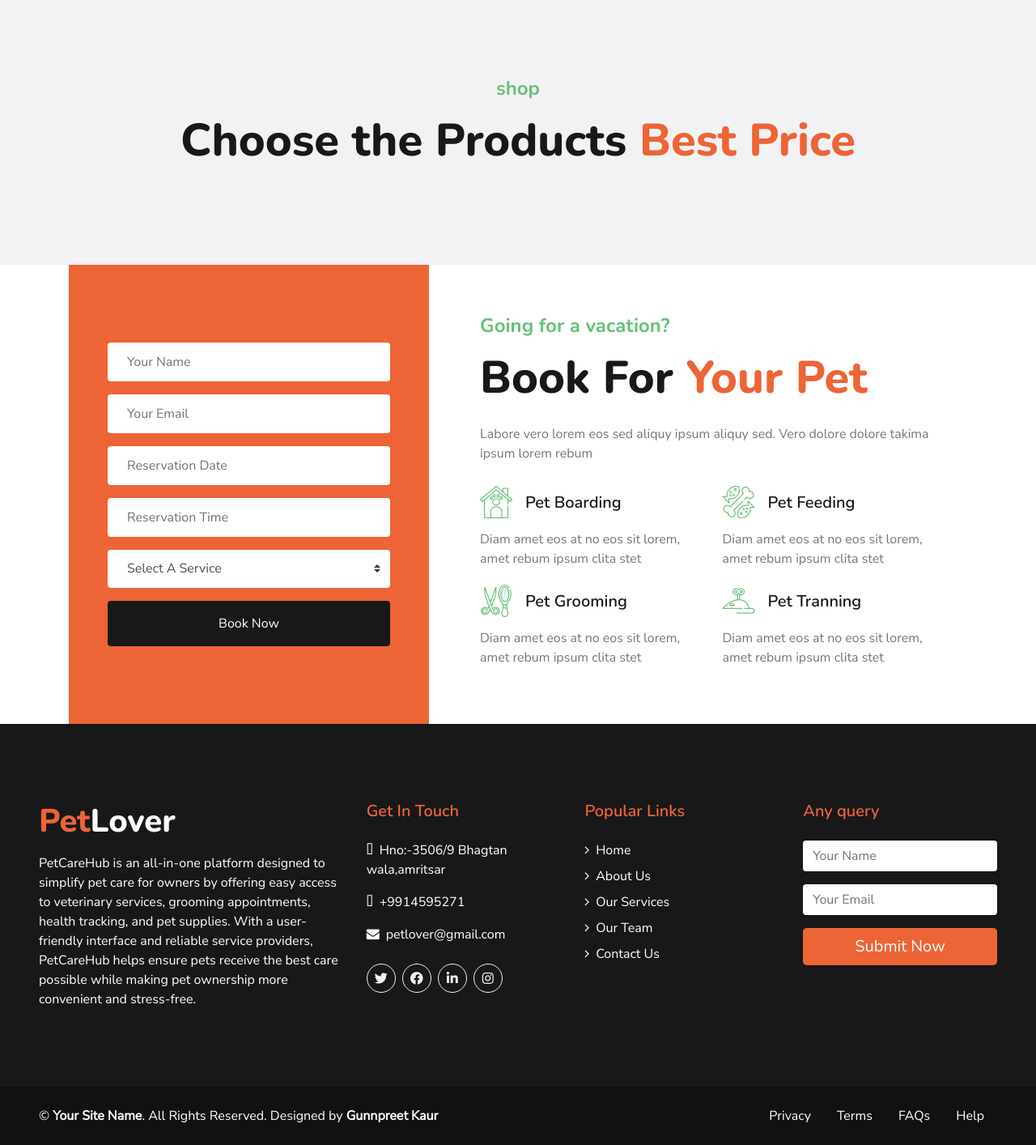
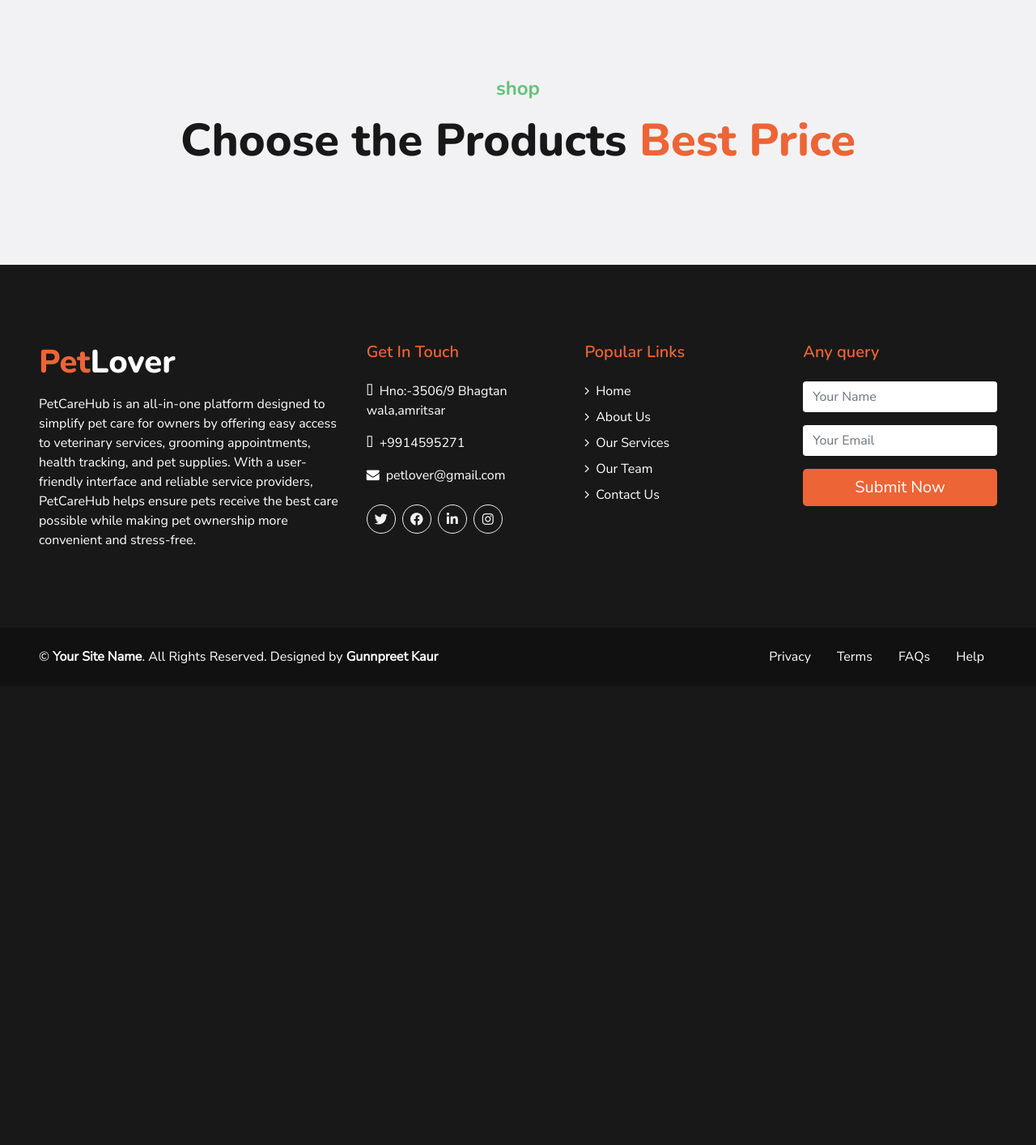
Before and after one commit to gunnu2908/petlover, a PHP site: page /shop.php in a window 1280 px wide. Shown: the part 194-1608 px from the top of the page at 81% size. After the commit the page ends 1013 px from the top, so only its background shows below. Run offline with PHP 8.4, Linux system fonts and the light colour scheme; data that the repository does not hold is empty; some libraries are stand-ins or nearby versions.

Commit message:
fixed ui

```diff
--- a/shop.php
+++ b/shop.php
@@ -188,90 +188,6 @@ $cart_count = $row['count'];
     <!-- Pricing Plan End -->
 
 
-    <!-- Booking Start -->
-    <div class="container-fluid">
-        <div class="container">
-            <div class="row align-items-center">
-                <div class="col-lg-5">
-                    <div class="bg-primary py-5 px-4 px-sm-5">
-                        <form class="py-5">
-                            <div class="form-group">
-                                <input type="text" class="form-control border-0 p-4" placeholder="Your Name" required="required" />
-                            </div>
-                            <div class="form-group">
-                                <input type="email" class="form-control border-0 p-4" placeholder="Your Email" required="required" />
-                            </div>
-                            <div class="form-group">
-                                <div class="date" id="date" data-target-input="nearest">
-                                    <input type="text" class="form-control border-0 p-4 datetimepicker-input" placeholder="Reservation Date" data-target="#date" data-toggle="datetimepicker"/>
-                                </div>
-                            </div>
-                            <div class="form-group">
-                                <div class="time" id="time" data-target-input="nearest">
-                                    <input type="text" class="form-control border-0 p-4 datetimepicker-input" placeholder="Reservation Time" data-target="#time" data-toggle="datetimepicker"/>
-                                </div>
-                            </div>
-                            <div class="form-group">
-                                <select class="custom-select border-0 px-4" style="height: 47px;">
-                                    <option selected>Select A Service</option>
-                                    <option value="1">Service 1</option>
-                                    <option value="2">Service 1</option>
-                                    <option value="3">Service 1</option>
-                                </select>
-                            </div>
-                            <div>
-                                <button class="btn btn-dark btn-block border-0 py-3" type="submit">Book Now</button>
-                            </div>
-                        </form>
-                    </div>
-                </div>
-                <div class="col-lg-7 py-5 py-lg-0 px-3 px-lg-5">
-                    <h4 class="text-secondary mb-3">Going for a vacation?</h4>
-                    <h1 class="display-4 mb-4">Book For <span class="text-primary">Your Pet</span></h1>
-                    <p>Labore vero lorem eos sed aliquy ipsum aliquy sed. Vero dolore dolore takima ipsum lorem rebum</p>
-                    <div class="row py-2">
-                        <div class="col-sm-6">
-                            <div class="d-flex flex-column">
-                                <div class="d-flex align-items-center mb-2">
-                                    <h1 class="flaticon-house font-weight-normal text-secondary m-0 mr-3"></h1>
-                                    <h5 class="text-truncate m-0">Pet Boarding</h5>
-                                </div>
-                                <p>Diam amet eos at no eos sit lorem, amet rebum ipsum clita stet</p>
-                            </div>
-                        </div>
-                        <div class="col-sm-6">
-                            <div class="d-flex flex-column">
-                                <div class="d-flex align-items-center mb-2">
-                                    <h1 class="flaticon-food font-weight-normal text-secondary m-0 mr-3"></h1>
-                                    <h5 class="text-truncate m-0">Pet Feeding</h5>
-                                </div>
-                                <p>Diam amet eos at no eos sit lorem, amet rebum ipsum clita stet</p>
-                            </div>
-                        </div>
-                        <div class="col-sm-6">
-                            <div class="d-flex flex-column">
-                                <div class="d-flex align-items-center mb-2">
-                                    <h1 class="flaticon-grooming font-weight-normal text-secondary m-0 mr-3"></h1>
-                                    <h5 class="text-truncate m-0">Pet Grooming</h5>
-                                </div>
-                                <p class="m-0">Diam amet eos at no eos sit lorem, amet rebum ipsum clita stet</p>
-                            </div>
-                        </div>
-                        <div class="col-sm-6">
-                            <div class="d-flex flex-column">
-                                <div class="d-flex align-items-center mb-2">
-                                    <h1 class="flaticon-toy font-weight-normal text-secondary m-0 mr-3"></h1>
-                                    <h5 class="text-truncate m-0">Pet Tranning</h5>
-                                </div>
-                                <p class="m-0">Diam amet eos at no eos sit lorem, amet rebum ipsum clita stet</p>
-                            </div>
-                        </div>
-                    </div>
-                </div>
-            </div>
-        </div>
-    </div>
-    <!-- Booking Start -->
 
 
     <!-- Footer Start -->
```
